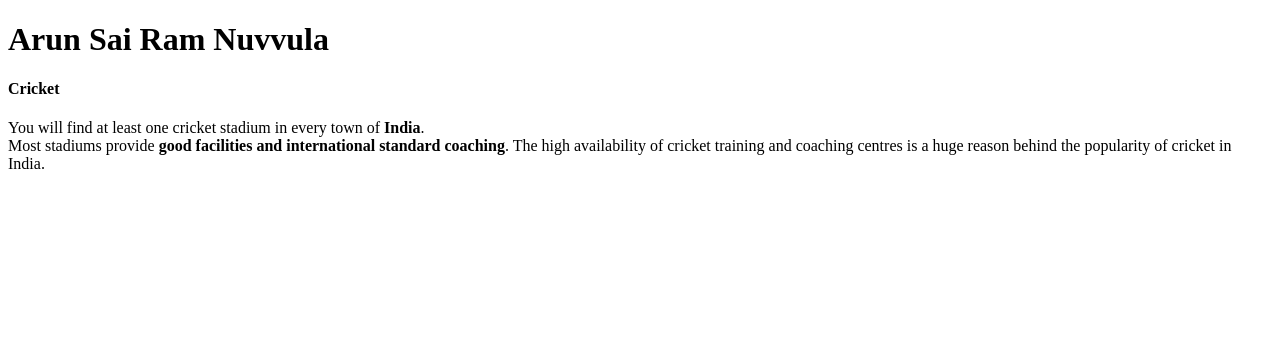
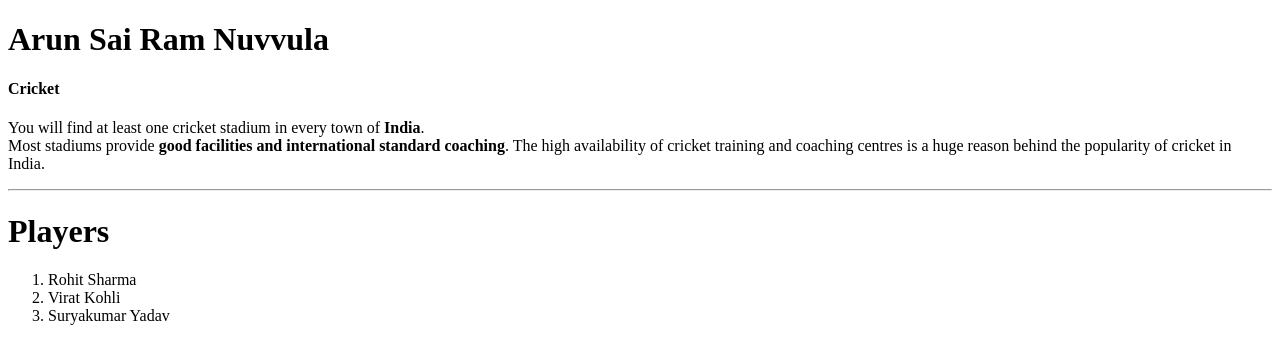
Before and after one commit to 44-563-Web-Apps-S23/44563-webapps-assignment-3-s561417, a plain HTML site: page index.html in a window 1280 px wide. Drawn offline with Linux system fonts and the light colour scheme.

Commit message:
added players

```diff
--- a/index.html
+++ b/index.html
@@ -12,5 +12,18 @@
             <br>
             Most stadiums provide <b>good facilities and international standard coaching</b>. The high availability of cricket training and coaching centres is a huge reason behind the popularity of cricket in India.
         </p>
+        <hr>
+        <h1>Players</h1>
+        <ol>
+            <li>
+                Rohit Sharma
+            </li>
+            <li>
+                Virat Kohli
+            </li>
+            <li>
+                Suryakumar Yadav
+            </li>
+        </ol>
     </body>
 </html>
```
